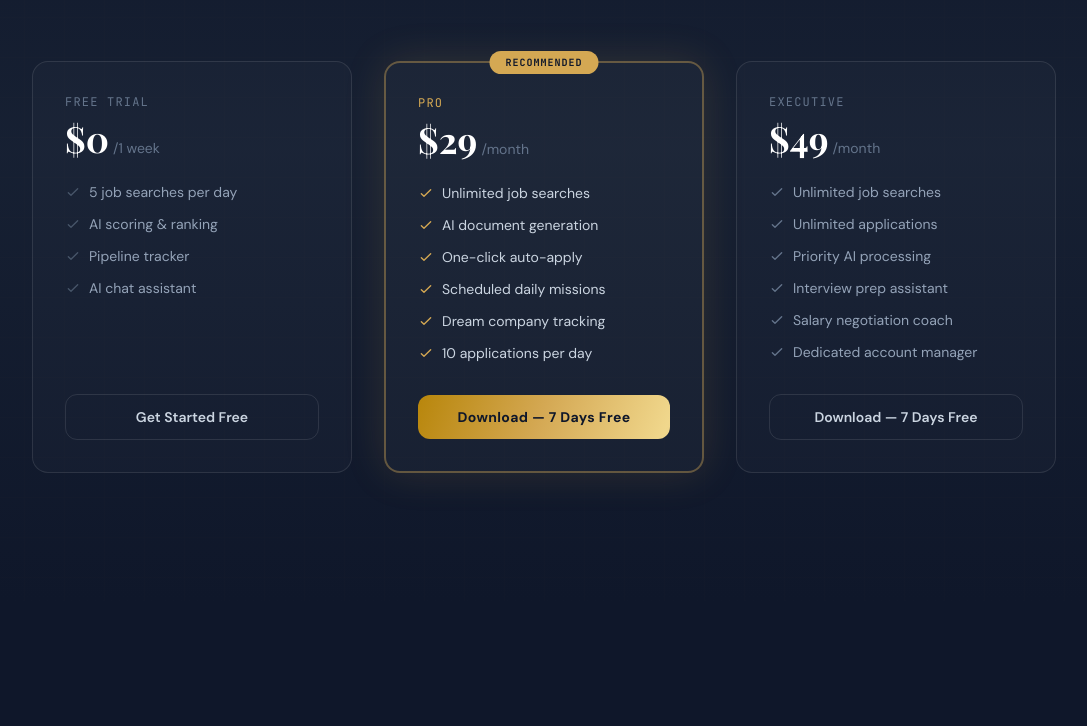
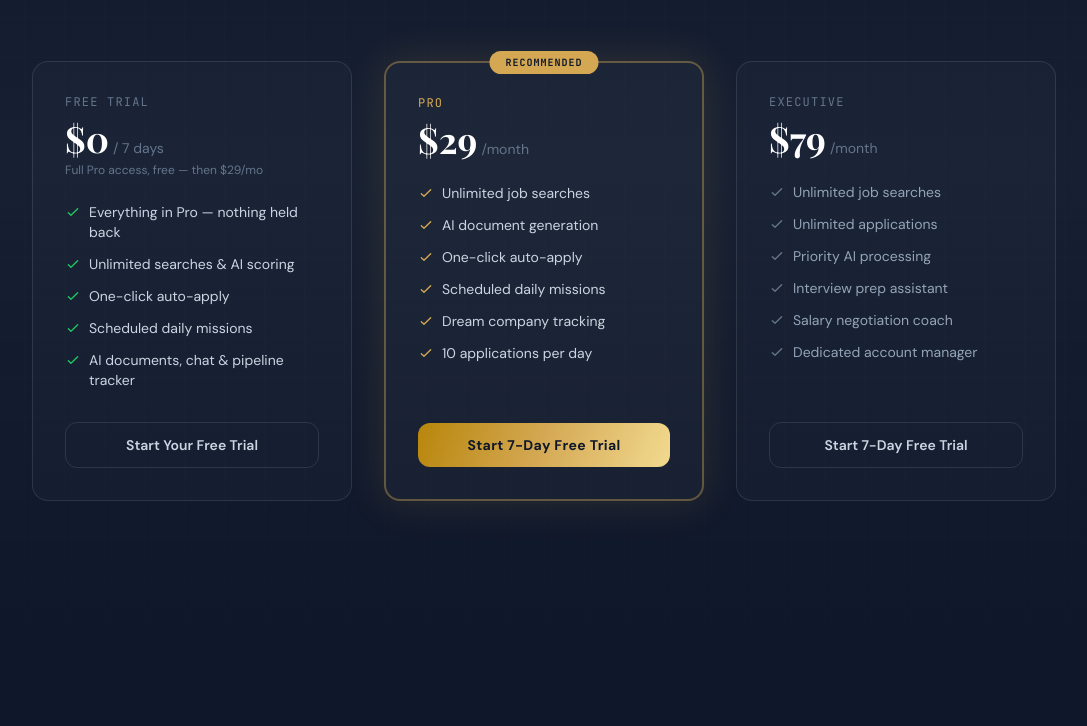
Before and after one commit to ddescause/job007-website, a plain HTML site: page index.html in a window 1280 px wide. Shown: the part 7330-8056 px from the top of the page, without its empty margins (96-1183 px from the left). Drawn offline with nearby package versions, Linux system fonts and the light colour scheme; a web font is replaced by a local one.

Commit message:
Website: free trial = full Pro for 7 days; fix Executive price + Download CTAs
- "Free trial" card now shows FULL Pro access (auto-apply, scheduler, unlimited
  search, AI docs/chat/pipeline) free for 7 days, then $29/mo — a search-only trial
  didn't let people experience the product.
- Executive price $49 → $79 (matches backend tiers).
- Pro + Executive CTAs "Download — 7 Days Free" → "Start 7-Day Free Trial" (web).
- FAQ: every account starts with a 7-day full-Pro trial (card, no charge till day 8,
  cancel anytime); limited Free plan available without a card.

```diff
--- a/index.html
+++ b/index.html
@@ -1021,29 +1021,34 @@
             <div class="font-mono text-xs text-slate-500 tracking-widest mb-2">FREE TRIAL</div>
             <div class="flex items-baseline gap-1">
               <span class="font-display text-4xl font-bold text-white">$0</span>
-              <span class="text-sm text-slate-500">/1 week</span>
+              <span class="text-sm text-slate-500">/ 7 days</span>
             </div>
+            <p class="text-xs text-slate-500 mt-1">Full Pro access, free — then $29/mo</p>
           </div>
           <ul class="space-y-3 mb-8 flex-1">
-            <li class="flex items-start gap-2 text-sm text-slate-400">
-              <svg class="w-4 h-4 text-slate-600 mt-0.5 flex-shrink-0" fill="none" stroke="currentColor" viewBox="0 0 24 24"><path stroke-linecap="round" stroke-linejoin="round" stroke-width="2" d="M5 13l4 4L19 7"/></svg>
-              5 job searches per day
+            <li class="flex items-start gap-2 text-sm text-slate-300">
+              <svg class="w-4 h-4 text-agent-green mt-0.5 flex-shrink-0" fill="none" stroke="currentColor" viewBox="0 0 24 24"><path stroke-linecap="round" stroke-linejoin="round" stroke-width="2" d="M5 13l4 4L19 7"/></svg>
+              Everything in Pro — nothing held back
             </li>
-            <li class="flex items-start gap-2 text-sm text-slate-400">
-              <svg class="w-4 h-4 text-slate-600 mt-0.5 flex-shrink-0" fill="none" stroke="currentColor" viewBox="0 0 24 24"><path stroke-linecap="round" stroke-linejoin="round" stroke-width="2" d="M5 13l4 4L19 7"/></svg>
-              AI scoring & ranking
+            <li class="flex items-start gap-2 text-sm text-slate-300">
+              <svg class="w-4 h-4 text-agent-green mt-0.5 flex-shrink-0" fill="none" stroke="currentColor" viewBox="0 0 24 24"><path stroke-linecap="round" stroke-linejoin="round" stroke-width="2" d="M5 13l4 4L19 7"/></svg>
+              Unlimited searches &amp; AI scoring
             </li>
-            <li class="flex items-start gap-2 text-sm text-slate-400">
-              <svg class="w-4 h-4 text-slate-600 mt-0.5 flex-shrink-0" fill="none" stroke="currentColor" viewBox="0 0 24 24"><path stroke-linecap="round" stroke-linejoin="round" stroke-width="2" d="M5 13l4 4L19 7"/></svg>
-              Pipeline tracker
+            <li class="flex items-start gap-2 text-sm text-slate-300">
+              <svg class="w-4 h-4 text-agent-green mt-0.5 flex-shrink-0" fill="none" stroke="currentColor" viewBox="0 0 24 24"><path stroke-linecap="round" stroke-linejoin="round" stroke-width="2" d="M5 13l4 4L19 7"/></svg>
+              One-click auto-apply
             </li>
-            <li class="flex items-start gap-2 text-sm text-slate-400">
-              <svg class="w-4 h-4 text-slate-600 mt-0.5 flex-shrink-0" fill="none" stroke="currentColor" viewBox="0 0 24 24"><path stroke-linecap="round" stroke-linejoin="round" stroke-width="2" d="M5 13l4 4L19 7"/></svg>
-              AI chat assistant
+            <li class="flex items-start gap-2 text-sm text-slate-300">
+              <svg class="w-4 h-4 text-agent-green mt-0.5 flex-shrink-0" fill="none" stroke="currentColor" viewBox="0 0 24 24"><path stroke-linecap="round" stroke-linejoin="round" stroke-width="2" d="M5 13l4 4L19 7"/></svg>
+              Scheduled daily missions
+            </li>
+            <li class="flex items-start gap-2 text-sm text-slate-300">
+              <svg class="w-4 h-4 text-agent-green mt-0.5 flex-shrink-0" fill="none" stroke="currentColor" viewBox="0 0 24 24"><path stroke-linecap="round" stroke-linejoin="round" stroke-width="2" d="M5 13l4 4L19 7"/></svg>
+              AI documents, chat &amp; pipeline tracker
             </li>
           </ul>
           <a href="https://app.job007.ai/register" class="block text-center py-3 rounded-xl border border-white/10 text-sm font-semibold text-slate-300 hover:border-white/30 hover:text-white transition-all">
-            Get Started Free
+            Start Your Free Trial
           </a>
         </div>
 
@@ -1084,7 +1089,7 @@
             </li>
           </ul>
           <a href="https://app.job007.ai/register" class="btn-gold block text-center py-3 rounded-xl text-sm font-bold tracking-wide">
-            Download &mdash; 7 Days Free
+            Start 7-Day Free Trial
           </a>
         </div>
 
@@ -1093,7 +1098,7 @@
           <div class="mb-6">
             <div class="font-mono text-xs text-slate-500 tracking-widest mb-2">EXECUTIVE</div>
             <div class="flex items-baseline gap-1">
-              <span class="font-display text-4xl font-bold text-white">$49</span>
+              <span class="font-display text-4xl font-bold text-white">$79</span>
               <span class="text-sm text-slate-500">/month</span>
             </div>
           </div>
@@ -1124,7 +1129,7 @@
             </li>
           </ul>
           <a href="https://app.job007.ai/register" class="block text-center py-3 rounded-xl border border-white/10 text-sm font-semibold text-slate-300 hover:border-white/30 hover:text-white transition-all">
-            Download &mdash; 7 Days Free
+            Start 7-Day Free Trial
           </a>
         </div>
       </div>
@@ -1206,7 +1211,7 @@
             <svg class="faq-chevron w-4 h-4 text-slate-500 flex-shrink-0" fill="none" stroke="currentColor" viewBox="0 0 24 24"><path stroke-linecap="round" stroke-linejoin="round" stroke-width="2" d="M19 9l-7 7-7-7"/></svg>
           </div>
           <div class="faq-answer px-5 pb-5">
-            <p class="text-sm text-slate-400 leading-relaxed">Yes &mdash; the Free plan is yours forever with 5 searches per day. No credit card required. When you're ready for unlimited searches and auto-apply, upgrade to Pro.</p>
+            <p class="text-sm text-slate-400 leading-relaxed">Yes &mdash; every new account starts with a <strong class="text-slate-200">7-day free trial of Pro</strong>, full access to everything (unlimited search, auto-apply, the scheduler — nothing held back). It takes a card, but you're not charged until day 8 and can cancel anytime. Prefer not to enter a card? A limited Free plan is always available.</p>
           </div>
         </div>
       </div>
```
